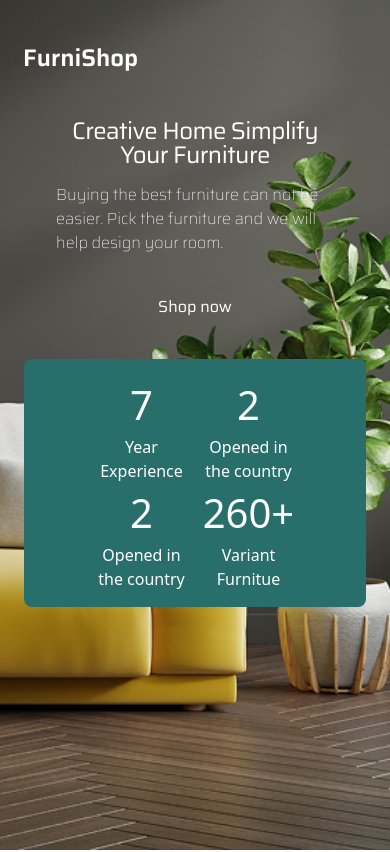
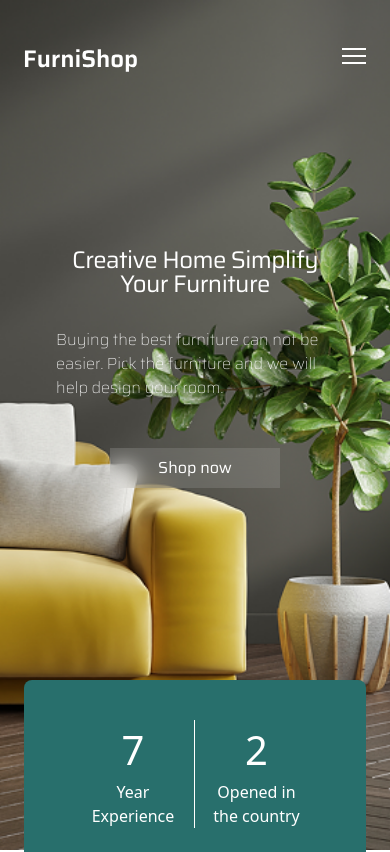
Before and after one commit to dns-2140/Furniture_Landingpage, a React (Vite) app: page / in a window 390 px wide. Shown: the top 852 px of the page. Built offline with nearby package versions, Linux system fonts and the light colour scheme.

Commit message:
add: mobile navigation and finish hero

```diff
--- a/src/App.jsx
+++ b/src/App.jsx
@@ -1,74 +1,114 @@
-import { useState } from 'react';
-import './output.css';
+import { useState } from "react";
+import "./output.css";
 
 function App() {
+  const [isMobileMenuOpen, setIsMobileMenuOpen] = useState(false);
+  function handleClick() {
+    setIsMobileMenuOpen(!isMobileMenuOpen);
+  }
   return (
     <>
+      <div className="md:max-w-[1440px] max-w-[576px] w-full mx-auto">
         {/* HERO */}
-      <section
-        id='hero'
-        className='md:max-w-[1440px] md:h-[1000px] max-w-[576px] w-full h-[750px]'
-      >
-        <div className='container mx-auto px-6 py-12 md:px-24'>
-          <nav className='flex items-center justify-between text-white'>
-            <img src='./FurniShop.svg' alt='' />
+
+        <section id="hero" className="md:h-[1000px]  h-[750px]">
+          <div className="container mx-auto px-6 py-12 md:px-24">
+            <nav className="flex items-center justify-between text-white">
+              <img src="./FurniShop.svg" alt="" />
               {/* DESKTOP MENU */}
-            <ul className='desktop-menu hidden md:flex md:gap-16 text-sm font-thin '>
+              <ul className="desktop-menu hidden md:flex md:gap-16 text-sm font-thin ">
                 <li>
-                <a href='#'>Home</a>
+                  <a href="#">Home</a>
                 </li>
                 <li>
-                <a href='#'>About</a>
+                  <a href="#">About</a>
                 </li>
                 <li>
-                <a href='#'>Features</a>
+                  <a href="#">Features</a>
                 </li>
                 <li>
-                <a href='#'>Contact</a>
+                  <a href="#">Contact</a>
                 </li>
               </ul>
+
+              <div className="md:hidden">
+                <button
+                  onClick={handleClick}
+                  id="menu-btn"
+                  type="button"
+                  className={`${
+                    isMobileMenuOpen ? "open z-51" : ""
+                  } block hamburger md:hidden focus:outline-none `}
+                >
+                  <span className="hamburger-top"></span>
+                  <span className="hamburger-middle"></span>
+                  <span className="hamburger-bottom"></span>
+                </button>
+              </div>
+
+              <div
+                id="menu"
+                className={`absolute top-0 bottom-0 left-0 ${
+                  isMobileMenuOpen ? "flex" : "hidden"
+                } flex-col self-end  w-full min-h-screen py-1 pt-40 pl-12 space-y-3 text-lg text-white uppercase bg-black z-50`}
+              >
+                <a href="#" className="hover:text-pink-500">
+                  About
+                </a>
+                <a href="#" className="hover:text-pink-500">
+                  Careers
+                </a>
+                <a href="#" className="hover:text-pink-500">
+                  Events
+                </a>
+                <a href="#" className="hover:text-pink-500">
+                  Products
+                </a>
+                <a href="#" className="hover:text-pink-500">
+                  Supports
+                </a>
+              </div>
             </nav>
 
-          <div className='hero-text text-white flex flex-col items-center justify-center md:h-[720px] gap-4 font-saira p-8'>
-            <h1 className='md:text-[64px] text-2xl mt-4 text-center tracking-tight leading-none'>
+            <div className="hero-text text-white flex flex-col items-center justify-center md:h-[720px] gap-8 font-saira p-8 md:max-w-[888px] mx-auto mt-32 md:mt-0">
+              <h1 className="md:text-[64px] text-2xl mt-4 text-center tracking-tight leading-none">
                 Creative Home Simplify Your Furniture
               </h1>
-            <p className='font-thin mb-4'>
+              <p className="font-thin mb-4">
                 Buying the best furniture can not be easier. Pick the furniture
                 and we will help design your room.
               </p>
-            <button className='cta-button bg-[rgb(226,226,226, 0.4)] backdrop-blur-sm px-12 py-2'>
-              Shop now
-            </button>
+              <button className="cta-button px-12 py-2">Shop now</button>
             </div>
 
-          <div className='grid grid-cols-2 md:grid-cols-4 bg-[#286f6c] text-white w-full rounded-lg px-16 py-4'>
-            <div className='banner-grid divider'>
-              <span className='figure'>7 </span>
+            <div className="grid grid-cols-2 md:grid-cols-4 bg-[#286f6c] text-white w-full rounded-lg py-10 px-12 md:px-16 md:py-4 gap-y-16 md:gap-y-0 md:mt-0 mt-40">
+              <div className="banner-grid">
+                <span className="figure">7 </span>
                 <span>Year</span>
                 <span>Experience</span>
               </div>
 
-            <div className='banner-grid divider'>
-              <span className='figure'>2</span>
+              <div className="banner-grid">
+                <span className="figure">2</span>
                 <span>Opened in </span>
                 <span>the country</span>
               </div>
 
-            <div className='banner-grid divider'>
-              <span className='figure'>2</span>
+              <div className="banner-grid">
+                <span className="figure">2</span>
                 <span>Opened in </span>
                 <span>the country</span>
               </div>
 
-            <div className='banner-grid'>
-              <span className='figure'>260+</span>
+              <div className="banner-grid">
+                <span className="figure">260+</span>
                 <span>Variant </span>
                 <span>Furnitue</span>
               </div>
             </div>
           </div>
         </section>
+      </div>
     </>
   );
 }
--- a/src/input.css
+++ b/src/input.css
@@ -1,12 +1,12 @@
-@import url('https://fonts.googleapis.com/css2?family=Inter:ital,opsz,wght@0,14..32,100..900;1,14..32,100..900&family=Saira:ital,wght@0,100..900;1,100..900&display=swap');
-@import 'tailwindcss';
+@import url("https://fonts.googleapis.com/css2?family=Inter:ital,opsz,wght@0,14..32,100..900;1,14..32,100..900&family=Saira:ital,wght@0,100..900;1,100..900&display=swap");
+@import "tailwindcss";
 @theme {
-  --font-saira: 'Saira', sans-serif;
-  --font-inter: 'Inter', sans-serif;
+  --font-saira: "Saira", sans-serif;
+  --font-inter: "Inter", sans-serif;
 }
 
 #hero {
-  background-image: url('/desktop/image-hero.jpg');
+  background-image: url("/desktop/image-hero.jpg");
   background-repeat: no-repeat;
   background-size: cover;
   background-position: center;
@@ -15,8 +15,13 @@
 
 @media (max-width: 576px) {
   #hero {
-    background-image: url('/mobile/image-hero-mobile.png');
+    background-image: url("/mobile/image-hero-mobile.png");
     background-size: cover;
+  }
+
+  .banner-grid:nth-child(2),
+  .banner-grid:nth-child(4) {
+    border-right: none;
   }
 }
 
@@ -34,12 +39,68 @@ li {
   display: flex;
   flex-direction: column;
   align-items: center;
+  border-right: 1px solid white;
 }
 
-/* .divider {
-  border-right: 1px solid white;
-} */
+.banner-grid:last-child {
+  border-right: none;
+}
 
 .banner-grid .figure {
   font-size: 40px;
 }
+
+/* hamburger menu */
+.hamburger {
+  cursor: pointer;
+  width: 24px;
+  height: 24px;
+  transition: all 0.25s;
+  position: relative;
+}
+
+.hamburger-top,
+.hamburger-middle,
+.hamburger-bottom {
+  position: absolute;
+  width: 24px;
+  height: 2px;
+  top: 0;
+  left: 0;
+  background: #fff;
+  transform: rotate(0);
+  transition: all 0.5s;
+}
+
+.hamburger-middle {
+  transform: translateY(7px);
+}
+
+.hamburger-bottom {
+  transform: translateY(14px);
+}
+
+.open {
+  transform: rotate(90deg);
+}
+
+.open .hamburger-top {
+  transform: rotate(45deg) translateY(6px) translateX(6px);
+}
+
+.open .hamburger-middle {
+  display: none;
+}
+
+.open .hamburger-bottom {
+  transform: rotate(-45deg) translateY(6px) translateX(-6px);
+}
+
+#menu {
+  transition: all 0.5s;
+}
+
+.cta-button {
+  backdrop-filter: blur(10px);
+  background: rgba(226, 226, 226, 0.144);
+}
--- a/src/output.css
+++ b/src/output.css
@@ -1,5 +1,5 @@
 /*! tailwindcss v4.1.11 | MIT License | https://tailwindcss.com */
-@import url('https://fonts.googleapis.com/css2?family=Inter:ital,opsz,wght@0,14..32,100..900;1,14..32,100..900&family=Saira:ital,wght@0,100..900;1,100..900&display=swap');
+@import url("https://fonts.googleapis.com/css2?family=Inter:ital,opsz,wght@0,14..32,100..900;1,14..32,100..900&family=Saira:ital,wght@0,100..900;1,100..900&display=swap");
 @layer properties;
 @layer theme, base, components, utilities;
 @layer theme {
@@ -8,19 +8,22 @@
       "Segoe UI Emoji", "Segoe UI Symbol", "Noto Color Emoji";
     --font-mono: ui-monospace, SFMono-Regular, Menlo, Monaco, Consolas, "Liberation Mono",
       "Courier New", monospace;
+    --color-pink-500: oklch(65.6% 0.241 354.308);
+    --color-black: #000;
     --color-white: #fff;
     --spacing: 0.25rem;
     --text-sm: 0.875rem;
     --text-sm--line-height: calc(1.25 / 0.875);
+    --text-lg: 1.125rem;
+    --text-lg--line-height: calc(1.75 / 1.125);
     --text-2xl: 1.5rem;
     --text-2xl--line-height: calc(2 / 1.5);
     --font-weight-thin: 100;
     --tracking-tight: -0.025em;
     --radius-lg: 0.5rem;
-    --blur-sm: 8px;
     --default-font-family: var(--font-sans);
     --default-mono-font-family: var(--font-mono);
-    --font-saira: 'Saira', sans-serif;
+    --font-saira: "Saira", sans-serif;
   }
 }
 @layer base {
@@ -169,6 +172,24 @@
   }
 }
 @layer utilities {
+  .absolute {
+    position: absolute;
+  }
+  .top-0 {
+    top: calc(var(--spacing) * 0);
+  }
+  .bottom-0 {
+    bottom: calc(var(--spacing) * 0);
+  }
+  .left-0 {
+    left: calc(var(--spacing) * 0);
+  }
+  .z-50 {
+    z-index: 50;
+  }
+  .z-51 {
+    z-index: 51;
+  }
   .container {
     width: 100%;
     @media (width >= 40rem) {
@@ -193,8 +214,17 @@
   .mt-4 {
     margin-top: calc(var(--spacing) * 4);
   }
+  .mt-32 {
+    margin-top: calc(var(--spacing) * 32);
+  }
+  .mt-40 {
+    margin-top: calc(var(--spacing) * 40);
+  }
   .mb-4 {
     margin-bottom: calc(var(--spacing) * 4);
+  }
+  .block {
+    display: block;
   }
   .flex {
     display: flex;
@@ -205,8 +235,17 @@
   .hidden {
     display: none;
   }
+  .h-\[300px\] {
+    height: 300px;
+  }
   .h-\[750px\] {
     height: 750px;
+  }
+  .min-h-\[200px\] {
+    min-height: 200px;
+  }
+  .min-h-screen {
+    min-height: 100vh;
   }
   .w-full {
     width: 100%;
@@ -232,11 +271,39 @@
   .gap-4 {
     gap: calc(var(--spacing) * 4);
   }
+  .gap-8 {
+    gap: calc(var(--spacing) * 8);
+  }
+  .space-y-3 {
+    :where(& > :not(:last-child)) {
+      --tw-space-y-reverse: 0;
+      margin-block-start: calc(calc(var(--spacing) * 3) * var(--tw-space-y-reverse));
+      margin-block-end: calc(calc(var(--spacing) * 3) * calc(1 - var(--tw-space-y-reverse)));
+    }
+  }
+  .gap-y-4 {
+    row-gap: calc(var(--spacing) * 4);
+  }
+  .gap-y-16 {
+    row-gap: calc(var(--spacing) * 16);
+  }
+  .self-end {
+    align-self: flex-end;
+  }
+  .overflow-visible {
+    overflow: visible;
+  }
   .rounded-lg {
     border-radius: var(--radius-lg);
   }
   .bg-\[\#286f6c\] {
     background-color: #286f6c;
+  }
+  .bg-black {
+    background-color: var(--color-black);
+  }
+  .bg-white {
+    background-color: var(--color-white);
   }
   .p-8 {
     padding: calc(var(--spacing) * 8);
@@ -250,14 +317,26 @@
   .px-16 {
     padding-inline: calc(var(--spacing) * 16);
   }
+  .py-1 {
+    padding-block: calc(var(--spacing) * 1);
+  }
   .py-2 {
     padding-block: calc(var(--spacing) * 2);
   }
   .py-4 {
     padding-block: calc(var(--spacing) * 4);
   }
+  .py-10 {
+    padding-block: calc(var(--spacing) * 10);
+  }
   .py-12 {
     padding-block: calc(var(--spacing) * 12);
+  }
+  .pt-40 {
+    padding-top: calc(var(--spacing) * 40);
+  }
+  .pl-12 {
+    padding-left: calc(var(--spacing) * 12);
   }
   .text-center {
     text-align: center;
@@ -268,6 +347,10 @@
   .text-2xl {
     font-size: var(--text-2xl);
     line-height: var(--tw-leading, var(--text-2xl--line-height));
+  }
+  .text-lg {
+    font-size: var(--text-lg);
+    line-height: var(--tw-leading, var(--text-lg--line-height));
   }
   .text-sm {
     font-size: var(--text-sm);
@@ -288,14 +371,35 @@
   .text-white {
     color: var(--color-white);
   }
-  .backdrop-blur-sm {
-    --tw-backdrop-blur: blur(var(--blur-sm));
-    -webkit-backdrop-filter: var(--tw-backdrop-blur,) var(--tw-backdrop-brightness,) var(--tw-backdrop-contrast,) var(--tw-backdrop-grayscale,) var(--tw-backdrop-hue-rotate,) var(--tw-backdrop-invert,) var(--tw-backdrop-opacity,) var(--tw-backdrop-saturate,) var(--tw-backdrop-sepia,);
-    backdrop-filter: var(--tw-backdrop-blur,) var(--tw-backdrop-brightness,) var(--tw-backdrop-contrast,) var(--tw-backdrop-grayscale,) var(--tw-backdrop-hue-rotate,) var(--tw-backdrop-invert,) var(--tw-backdrop-opacity,) var(--tw-backdrop-saturate,) var(--tw-backdrop-sepia,);
+  .uppercase {
+    text-transform: uppercase;
+  }
+  .hover\:text-pink-500 {
+    &:hover {
+      @media (hover: hover) {
+        color: var(--color-pink-500);
+      }
+    }
+  }
+  .focus\:outline-none {
+    &:focus {
+      --tw-outline-style: none;
+      outline-style: none;
+    }
+  }
+  .md\:mt-0 {
+    @media (width >= 48rem) {
+      margin-top: calc(var(--spacing) * 0);
+    }
   }
   .md\:flex {
     @media (width >= 48rem) {
       display: flex;
+    }
+  }
+  .md\:hidden {
+    @media (width >= 48rem) {
+      display: none;
     }
   }
   .md\:h-\[720px\] {
@@ -306,6 +410,11 @@
   .md\:h-\[1000px\] {
     @media (width >= 48rem) {
       height: 1000px;
+    }
+  }
+  .md\:max-w-\[888px\] {
+    @media (width >= 48rem) {
+      max-width: 888px;
     }
   }
   .md\:max-w-\[1440px\] {
@@ -323,9 +432,24 @@
       gap: calc(var(--spacing) * 16);
     }
   }
+  .md\:gap-y-0 {
+    @media (width >= 48rem) {
+      row-gap: calc(var(--spacing) * 0);
+    }
+  }
+  .md\:px-16 {
+    @media (width >= 48rem) {
+      padding-inline: calc(var(--spacing) * 16);
+    }
+  }
   .md\:px-24 {
     @media (width >= 48rem) {
       padding-inline: calc(var(--spacing) * 24);
+    }
+  }
+  .md\:py-4 {
+    @media (width >= 48rem) {
+      padding-block: calc(var(--spacing) * 4);
     }
   }
   .md\:text-\[64px\] {
@@ -335,7 +459,7 @@
   }
 }
 #hero {
-  background-image: url('/desktop/image-hero.jpg');
+  background-image: url("/desktop/image-hero.jpg");
   background-repeat: no-repeat;
   background-size: cover;
   background-position: center;
@@ -343,8 +467,11 @@
 }
 @media (max-width: 576px) {
   #hero {
-    background-image: url('/mobile/image-hero-mobile.png');
+    background-image: url("/mobile/image-hero-mobile.png");
     background-size: cover;
+  }
+  .banner-grid:nth-child(2), .banner-grid:nth-child(4) {
+    border-right: none;
   }
 }
 li {
@@ -359,9 +486,60 @@ li {
   display: flex;
   flex-direction: column;
   align-items: center;
+  border-right: 1px solid white;
+}
+.banner-grid:last-child {
+  border-right: none;
 }
 .banner-grid .figure {
   font-size: 40px;
+}
+.hamburger {
+  cursor: pointer;
+  width: 24px;
+  height: 24px;
+  transition: all 0.25s;
+  position: relative;
+}
+.hamburger-top, .hamburger-middle, .hamburger-bottom {
+  position: absolute;
+  width: 24px;
+  height: 2px;
+  top: 0;
+  left: 0;
+  background: #fff;
+  transform: rotate(0);
+  transition: all 0.5s;
+}
+.hamburger-middle {
+  transform: translateY(7px);
+}
+.hamburger-bottom {
+  transform: translateY(14px);
+}
+.open {
+  transform: rotate(90deg);
+}
+.open .hamburger-top {
+  transform: rotate(45deg) translateY(6px) translateX(6px);
+}
+.open .hamburger-middle {
+  display: none;
+}
+.open .hamburger-bottom {
+  transform: rotate(-45deg) translateY(6px) translateX(-6px);
+}
+#menu {
+  transition: all 0.5s;
+}
+.cta-button {
+  backdrop-filter: blur(10px);
+  background: rgba(226, 226, 226, 0.144);
+}
+@property --tw-space-y-reverse {
+  syntax: "*";
+  inherits: false;
+  initial-value: 0;
 }
 @property --tw-leading {
   syntax: "*";
@@ -375,57 +553,13 @@ li {
   syntax: "*";
   inherits: false;
 }
-@property --tw-backdrop-blur {
-  syntax: "*";
-  inherits: false;
-}
-@property --tw-backdrop-brightness {
-  syntax: "*";
-  inherits: false;
-}
-@property --tw-backdrop-contrast {
-  syntax: "*";
-  inherits: false;
-}
-@property --tw-backdrop-grayscale {
-  syntax: "*";
-  inherits: false;
-}
-@property --tw-backdrop-hue-rotate {
-  syntax: "*";
-  inherits: false;
-}
-@property --tw-backdrop-invert {
-  syntax: "*";
-  inherits: false;
-}
-@property --tw-backdrop-opacity {
-  syntax: "*";
-  inherits: false;
-}
-@property --tw-backdrop-saturate {
-  syntax: "*";
-  inherits: false;
-}
-@property --tw-backdrop-sepia {
-  syntax: "*";
-  inherits: false;
-}
 @layer properties {
   @supports ((-webkit-hyphens: none) and (not (margin-trim: inline))) or ((-moz-orient: inline) and (not (color:rgb(from red r g b)))) {
     *, ::before, ::after, ::backdrop {
+      --tw-space-y-reverse: 0;
       --tw-leading: initial;
       --tw-font-weight: initial;
       --tw-tracking: initial;
-      --tw-backdrop-blur: initial;
-      --tw-backdrop-brightness: initial;
-      --tw-backdrop-contrast: initial;
-      --tw-backdrop-grayscale: initial;
-      --tw-backdrop-hue-rotate: initial;
-      --tw-backdrop-invert: initial;
-      --tw-backdrop-opacity: initial;
-      --tw-backdrop-saturate: initial;
-      --tw-backdrop-sepia: initial;
     }
   }
 }
```
Lines whose indentation alone changed are shown as unchanged.
